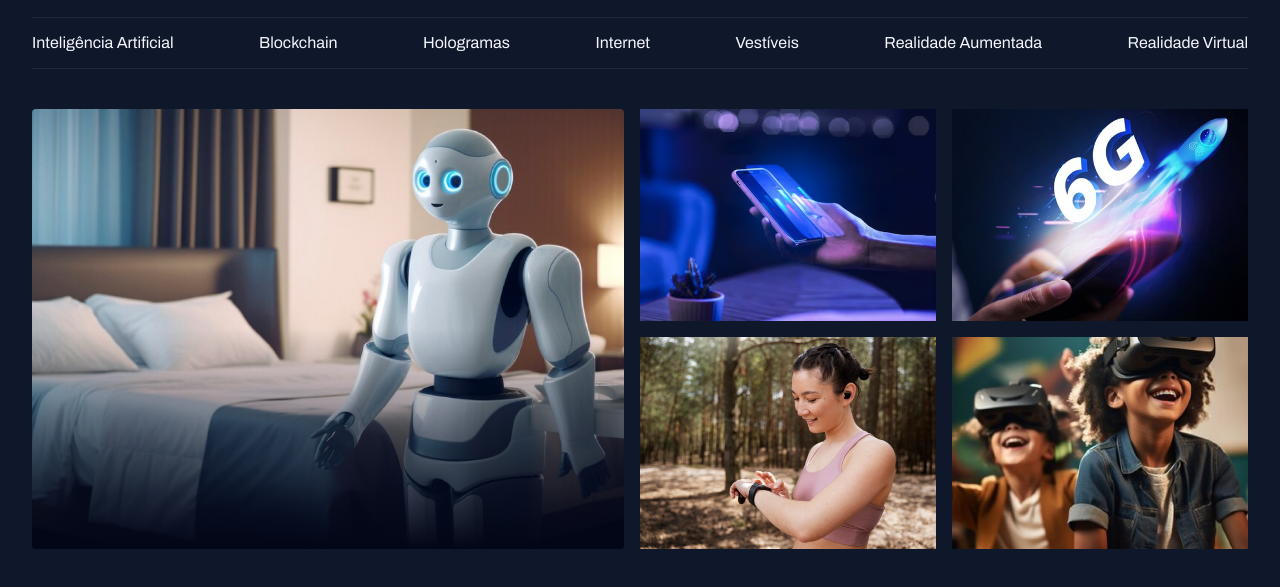
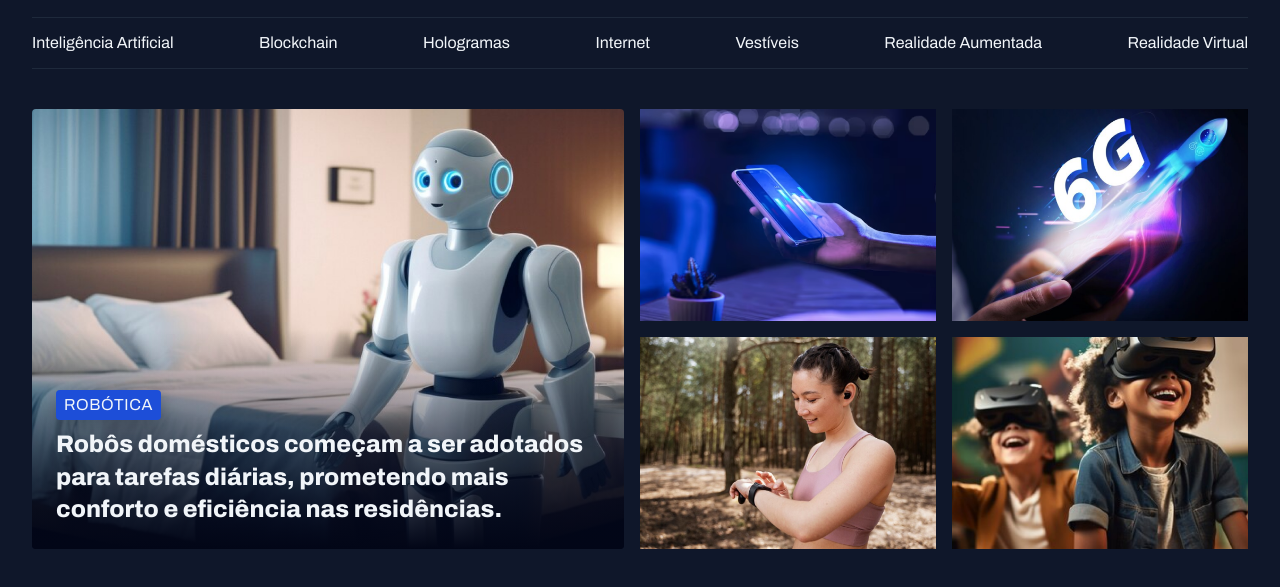
Before and after one commit to bruno-victor32/Projeto-fullstack-portal-de-noticias, a plain HTML site: page index.html in a window 1280 px wide. Shown: the part 55-642 px from the top of the page. Drawn offline with Linux system fonts and the light colour scheme.

Commit message:
Ajustando o conteúdo do card

```diff
--- a/index.html
+++ b/index.html
@@ -41,9 +41,14 @@
 
   <main class=" grid container"><!--Tem duas classes-->
     <section id="featured"  class="grid grid-flow-col gap-16"><!--Estamos utilizando essas classes para as fts ficarem um ao lado do outro-->
-      <div class="card">
+      <figure class="card">
         <img src="assets/images/Image 01.png" alt="Imagem do robô">
-      </div>
+        <figcaption>
+          <span class="content-tag">robótica</span>
+          <h2 class="text-2xl">Robôs domésticos começam a ser adotados para tarefas diárias, prometendo mais conforto e eficiência nas residências.
+          </h2>
+        </figcaption>
+      </figure>
 
       <div class="grid grid-cols-2 gap-16">
         <div>
--- a/styles/global.css
+++ b/styles/global.css
@@ -57,3 +57,15 @@ img{
 main{
   margin-top: 40px;
 }
+
+.content-tag{
+  display: inline-block;/*Quero o mesmo comportamento tanto em uma tag div ou em uma tag span*/
+  background-color: var(--brand-color-dark);
+  padding: 4px 8px; /*4px em cima e embaixo, nas laterais 8px*/
+  border-radius: 4px;
+  font: 500 10px/1.2 var(--text-span);/*Fonte de peso 500  vai ter 10px e ser 1.2 de altura de linha */
+  text-transform: uppercase;/* Aumentando a altura da linha*/
+  letter-spacing: 0.04em;/*Espaçamento entre as letras*/
+  color: var(--text-color-primary);
+  box-shadow: 0px 4px 16px rgba(2, 6, 23, 0.25);/*Aplicando sombra na caixa, não houve um posicionamento horizontal, teve um posicionamento vertical de 4px, teve um espalhamento de 16px*/
+}
--- a/styles/sections.css
+++ b/styles/sections.css
@@ -10,6 +10,7 @@
   border-radius: 4px; /*Arredondar as bordas das imagens*/
   overflow: hidden;/*Transbordamos, ou seja, esconda tudo que passa da caixa*/
   position: relative;
+
   &::before{
     content:"";
     position: absolute;
@@ -21,4 +22,16 @@
       #020617 100% /*Cor que eu quero*/
     );
   }
+
+  figcaption{
+    position: absolute;
+    bottom: 0;
+    padding: 24px; /*Espaçamento de 24px*/
+
+    h2{
+      margin-top: 8px;
+    }
+
+  }
+
 }
--- a/styles/utility.css
+++ b/styles/utility.css
@@ -14,3 +14,19 @@
 .gap-16 {
   gap: 16px; /*Espaçamento nas imagens do destaque*/
 }
+
+.text-2xl{ /*Texto duas vezes extra grande*/
+  font: var(--h1);
+}
+
+.text-xl{ /*Texto extra grande*/
+  font: var(--h2);
+}
+
+.text-lg{ /*Texto grande*/
+  font: var(--h3);
+}
+
+.text-sm{ /*Texto small*/
+  font: var(--text-sm);
+}
```
